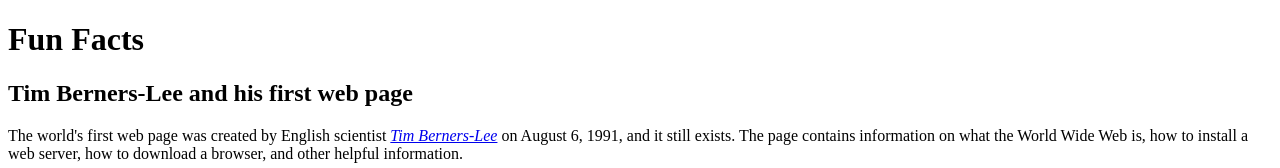
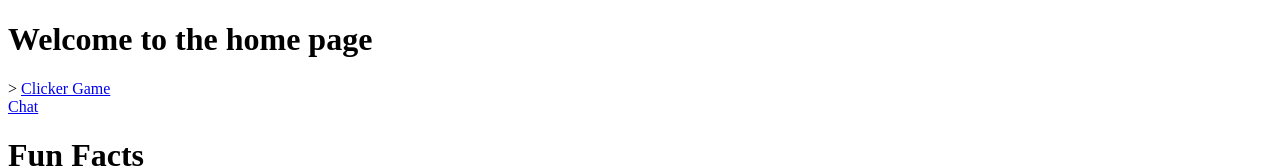
Before and after one commit to Hercalia/Hercalia.github.io, a plain HTML site: page index.html in a window 1280 px wide. Shown: the top 168 px of the page. Drawn offline with Linux system fonts and the light colour scheme.

Commit message:
Update index.html

```diff
--- a/index.html
+++ b/index.html
@@ -5,6 +5,9 @@
     <link rel="icon" href="favicon-32x32.png" type="image/png">
   </head>
   <body>
+    <h1> Welcome to the home page</h1>>
+    <a href="/clicker">Clicker Game</a><br>
+    <a href="/chat">Chat</a><br>
     <h1> Fun Facts</h1>
 
     <h2>Tim Berners-Lee and his first web page</h2>
```
